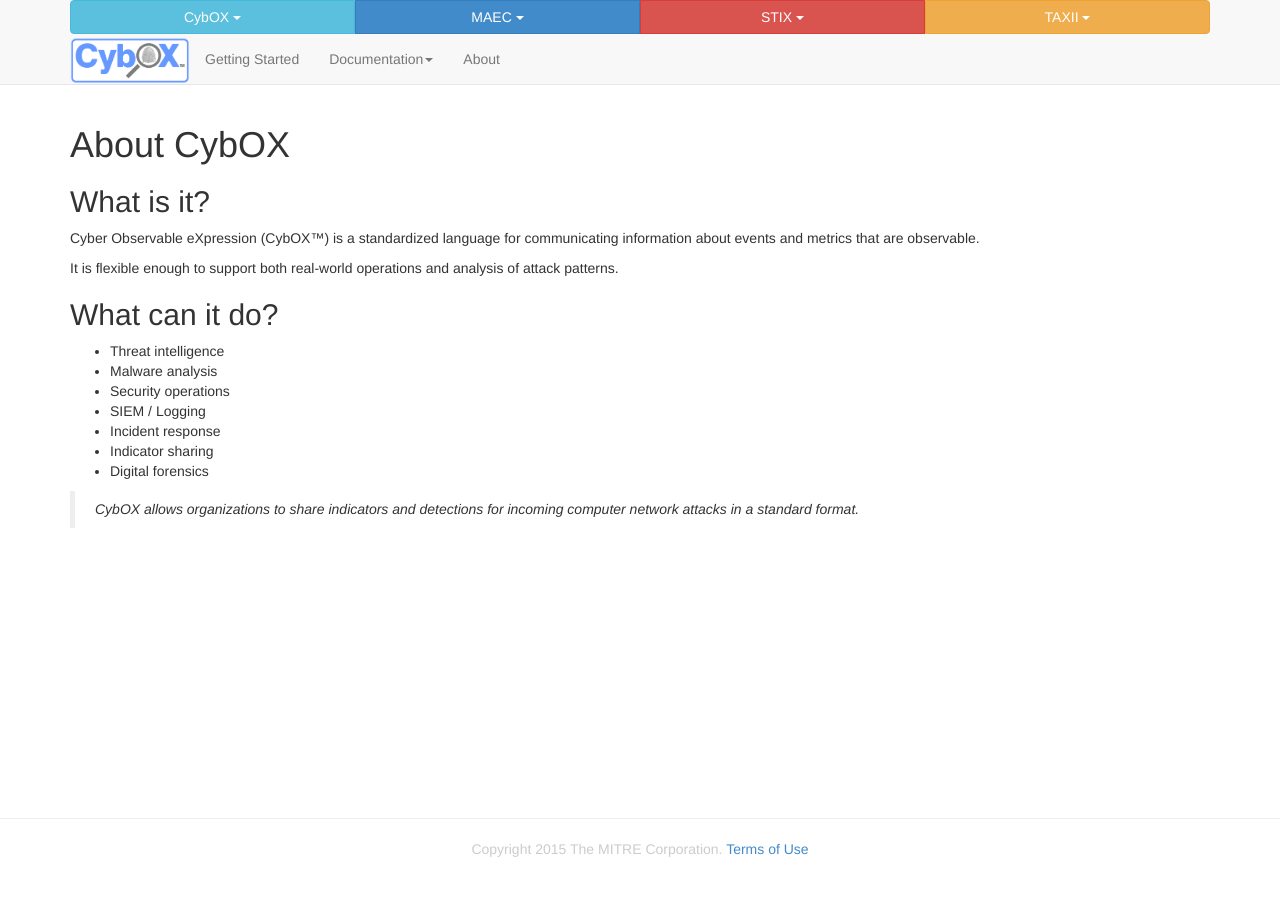
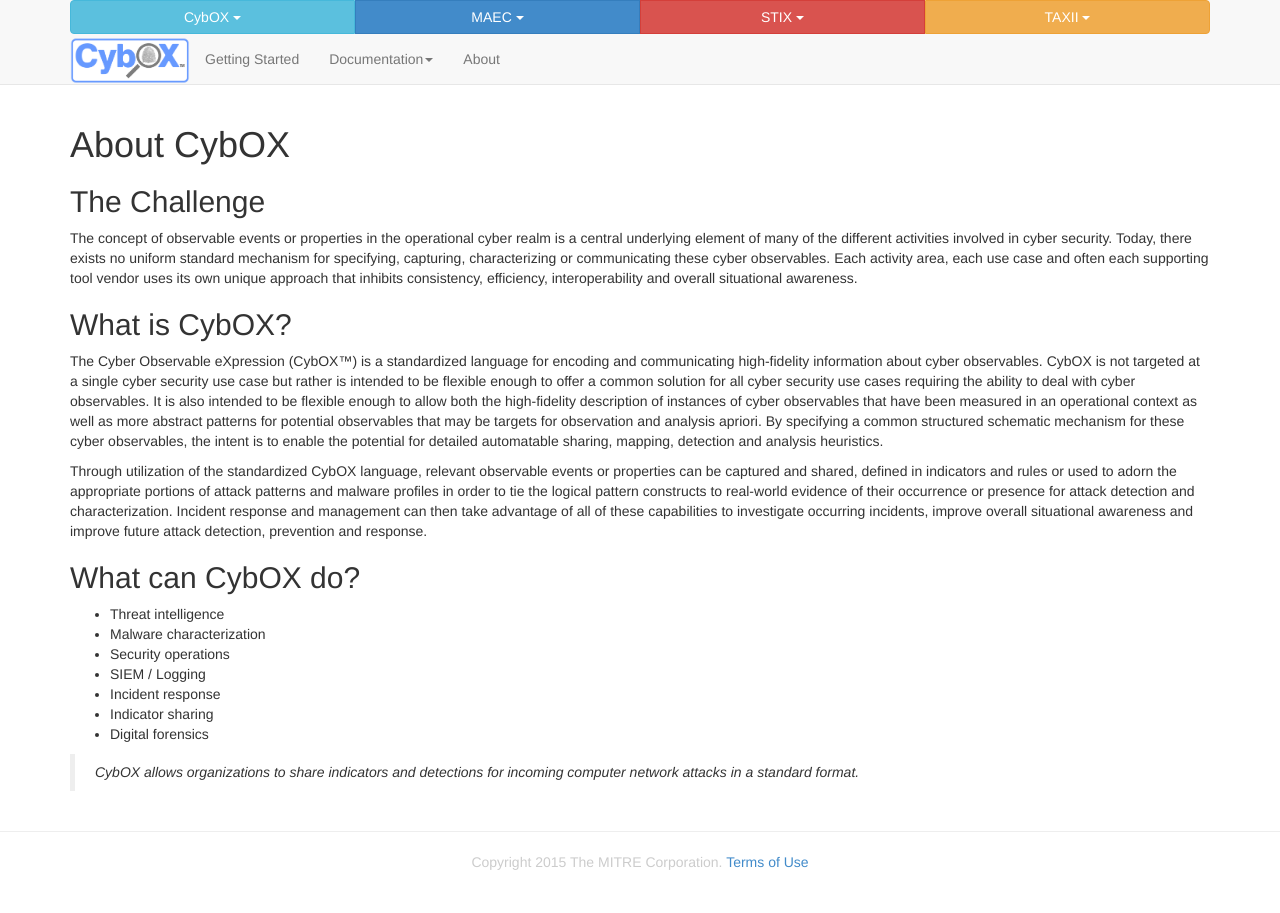
Before and after one commit to CybOXProject/cyboxproject.github.io, a Jekyll site: the page built from about/index.md, in a window 1280 px wide. Built offline with Jekyll 4.4.1, drawn with Linux system fonts in a browser that asks for light colours; Markdown is read by kramdown in place of the engine named in the settings.

Commit message:
Updated to better align with cybox.mitre.org/about

```diff
--- a/about/index.md
+++ b/about/index.md
@@ -3,15 +3,18 @@
 title: About CybOX
 ---
 
-## What is it?
-Cyber Observable eXpression (CybOX™) is a standardized language for communicating information about events and metrics that are observable.
+## The Challenge
+The concept of observable events or properties in the operational cyber realm is a central underlying element of many of the different activities involved in cyber security. Today, there exists no uniform standard mechanism for specifying, capturing, characterizing or communicating these cyber observables. Each activity area, each use case and often each supporting tool vendor uses its own unique approach that inhibits consistency, efficiency, interoperability and overall situational awareness.
 
-It is flexible enough to support both real-world operations and analysis of attack patterns.
+## What is CybOX?
+The Cyber Observable eXpression (CybOX™) is a standardized language for encoding and communicating high-fidelity information about cyber observables. CybOX is not targeted at a single cyber security use case but rather is intended to be flexible enough to offer a common solution for all cyber security use cases requiring the ability to deal with cyber observables. It is also intended to be flexible enough to allow both the high-fidelity description of instances of cyber observables that have been measured in an operational context as well as more abstract patterns for potential observables that may be targets for observation and analysis apriori. By specifying a common structured schematic mechanism for these cyber observables, the intent is to enable the potential for detailed automatable sharing, mapping, detection and analysis heuristics.
 
-## What can it do?
+Through utilization of the standardized CybOX language, relevant observable events or properties can be captured and shared, defined in indicators and rules or used to adorn the appropriate portions of attack patterns and malware profiles in order to tie the logical pattern constructs to real-world evidence of their occurrence or presence for attack detection and characterization. Incident response and management can then take advantage of all of these capabilities to investigate occurring incidents, improve overall situational awareness and improve future attack detection, prevention and response.
+
+## What can CybOX do?
 
 - Threat intelligence
-- Malware analysis
+- Malware characterization
 - Security operations
 - SIEM / Logging
 - Incident response
```
